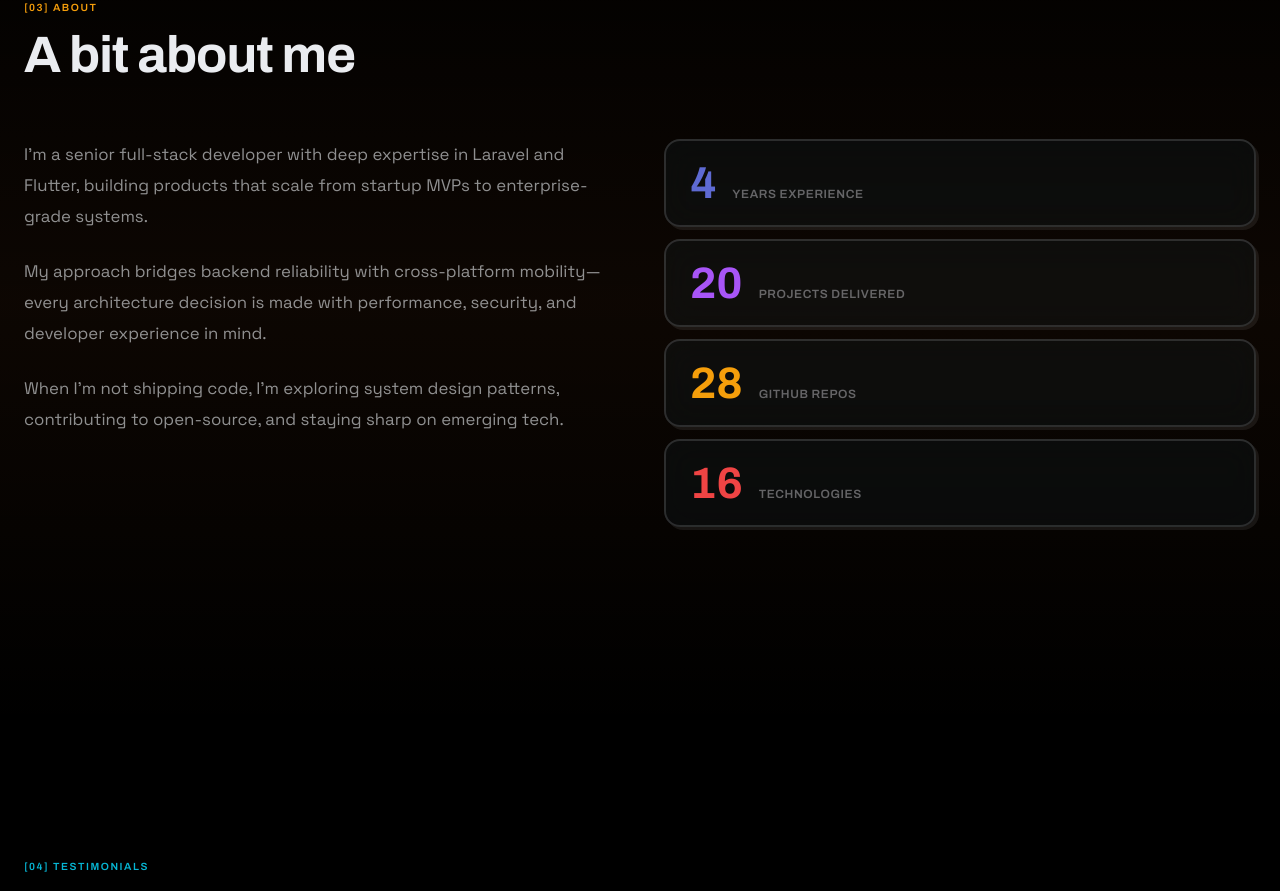
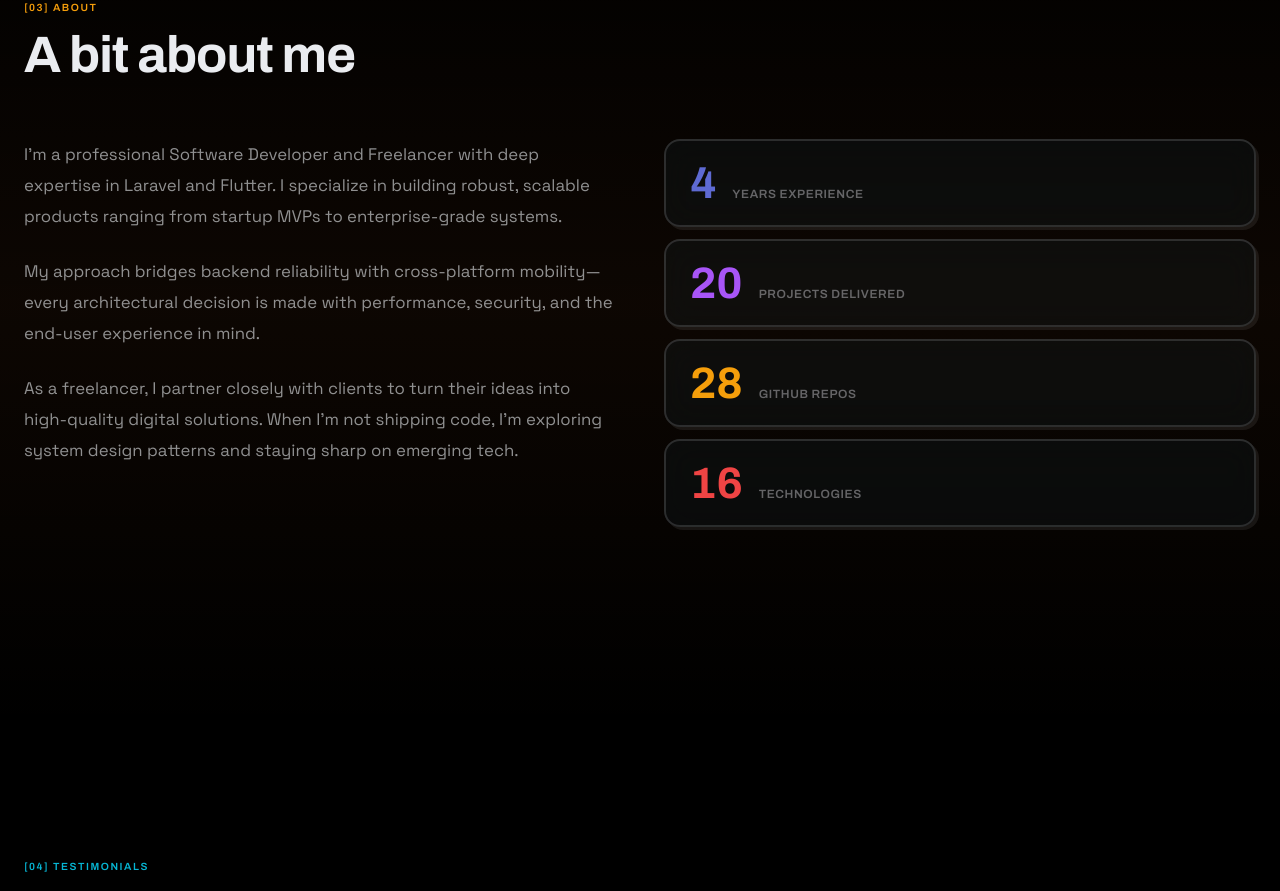
Before and after one commit to dakshraman/portfolio, a Next.js app: page / in a window 1280 px wide. Shown: the part 3580-4471 px from the top of the page. Built offline with nearby package versions, Linux system fonts and the light colour scheme.

Commit message:
refactor: update about section copy and improve RevealLine animation visibility threshold and state management

```diff
--- a/src/components/About.jsx
+++ b/src/components/About.jsx
@@ -41,25 +41,42 @@ function AnimatedCounter({ value }) {
 
 function RevealLine({ children, delay = 0 }) {
   const ref = useRef(null);
+  const [isVisible, setIsVisible] = useState(false);
+
   useEffect(() => {
-    if (window.matchMedia('(prefers-reduced-motion: reduce)').matches) return;
+    if (window.matchMedia('(prefers-reduced-motion: reduce)').matches) {
+      setIsVisible(true);
+      return;
+    }
     if (!ref.current) return;
     const el = ref.current;
     const observer = new IntersectionObserver(
       ([entry]) => {
         if (entry.isIntersecting) {
           setTimeout(() => {
-            el.style.clipPath = 'inset(0 0% 0 0)';
+            setIsVisible(true);
           }, delay * 1000);
           observer.disconnect();
         }
       },
-      { threshold: 0.85 }
+      { threshold: 0.1 } // Lower threshold so it triggers earlier
     );
     observer.observe(el);
     return () => observer.disconnect();
   }, [delay]);
-  return <div ref={ref} style={{ overflow: 'hidden', clipPath: 'inset(0 100% 0 0)', transition: 'clip-path 1s cubic-bezier(0.16, 1, 0.3, 1)' }}>{children}</div>;
+
+  return (
+    <div
+      ref={ref}
+      style={{
+        overflow: 'hidden',
+        clipPath: isVisible ? 'inset(0 0% 0 0)' : 'inset(0 100% 0 0)',
+        transition: 'clip-path 1.2s cubic-bezier(0.16, 1, 0.3, 1)'
+      }}
+    >
+      {children}
+    </div>
+  );
 }
 
 export default function About() {
--- a/src/data/portfolio.js
+++ b/src/data/portfolio.js
@@ -161,9 +161,9 @@ export const aboutStats = [
 ];
 
 export const aboutText = [
-  'I\u2019m a senior full-stack developer with deep expertise in Laravel and Flutter, building products that scale from startup MVPs to enterprise-grade systems.',
-  'My approach bridges backend reliability with cross-platform mobility\u2014every architecture decision is made with performance, security, and developer experience in mind.',
-  'When I\u2019m not shipping code, I\u2019m exploring system design patterns, contributing to open-source, and staying sharp on emerging tech.',
+  'I’m a professional Software Developer and Freelancer with deep expertise in Laravel and Flutter. I specialize in building robust, scalable products ranging from startup MVPs to enterprise-grade systems.',
+  'My approach bridges backend reliability with cross-platform mobility—every architectural decision is made with performance, security, and the end-user experience in mind.',
+  'As a freelancer, I partner closely with clients to turn their ideas into high-quality digital solutions. When I’m not shipping code, I’m exploring system design patterns and staying sharp on emerging tech.',
 ];
 
 export const navLinks = [
```
